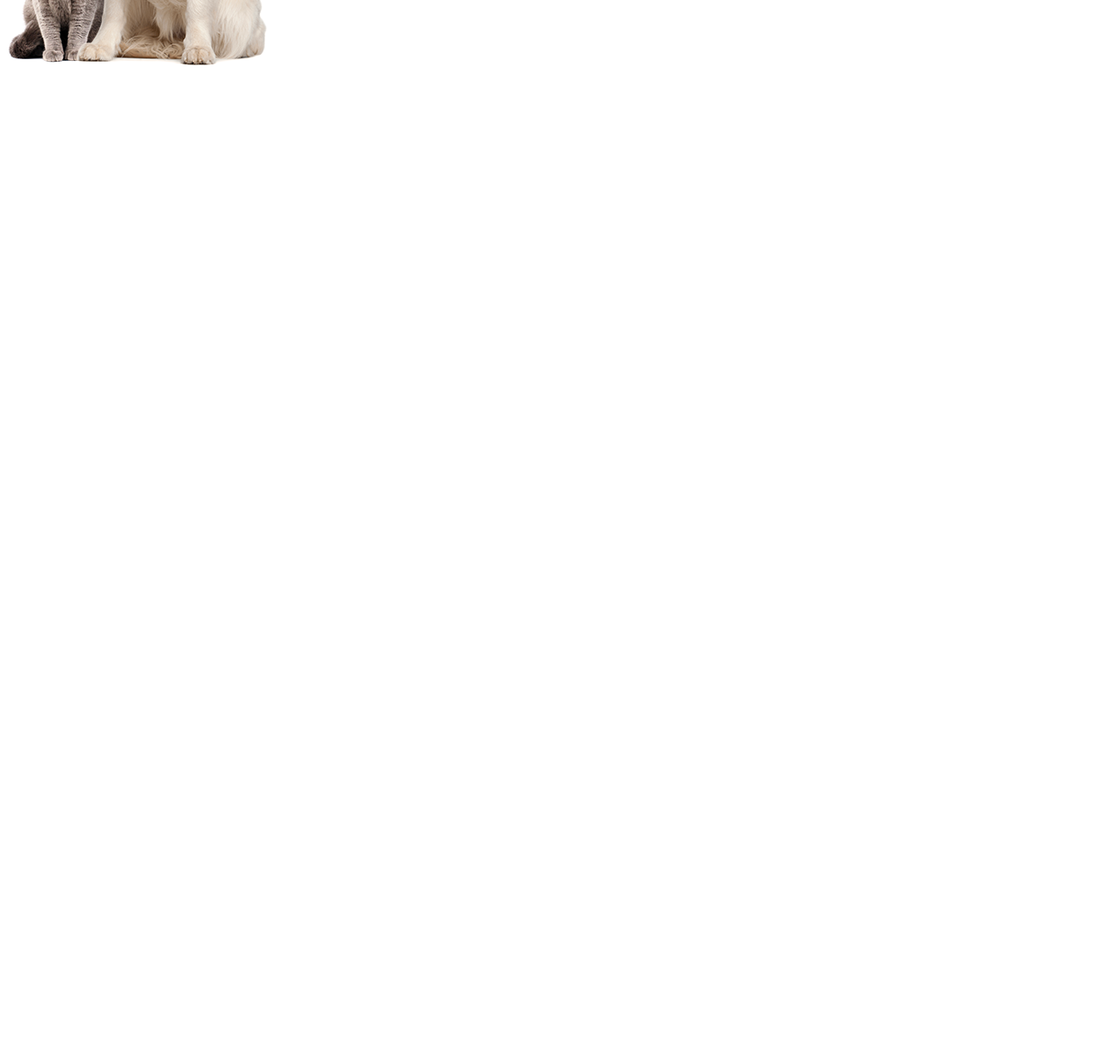
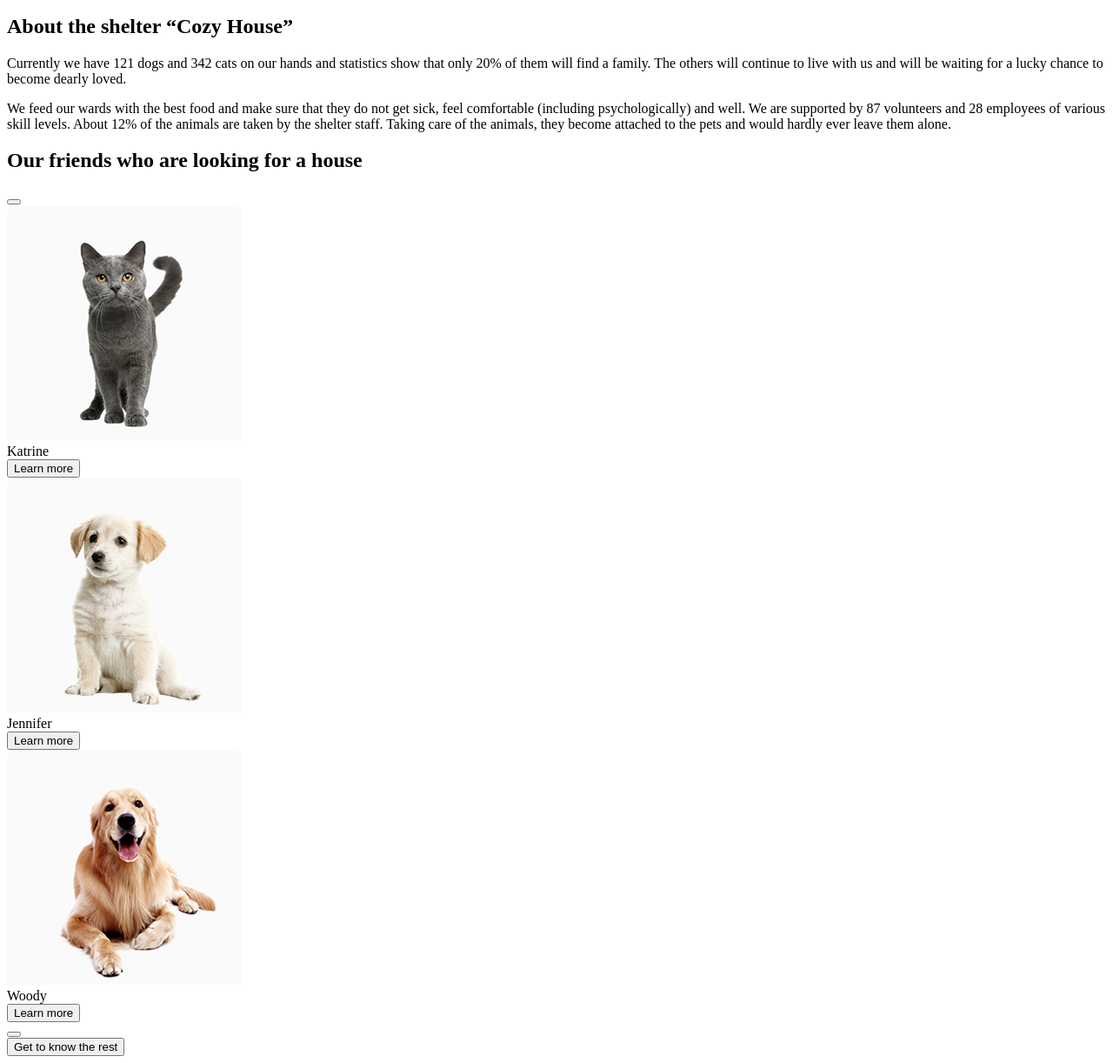
Before and after one commit to EinarStray/shelter, a plain HTML site: page index.html in a window 1280 px wide. Shown: the part 1455-2677 px from the top of the page at 87% size. Before the commit the page ends 1543 px from the top, so only its background shows below. Drawn offline with Linux system fonts and the light colour scheme.

Commit message:
feat: add pets section to index (Tue, Jun 09, 2026 03:17:24 PM)

```diff
--- a/index.html
+++ b/index.html
@@ -14,7 +14,22 @@
           <h1 class="logo__title">Cozy House</h1>
           <p class="logo__text">Shelter for pets in Boston</p>
         </div>
-        <div class="burger"></div>
+        <nav class="header__navigation">
+          <ul class="navigation">
+            <li class="navigation__link">
+              <a href="#about">About the shelter</a>
+            </li>
+            <li class="navigation__link">
+              <a href="./pets.html">Our pets</a>
+            </li>
+            <li class="navigation__link">
+              <a href="#help">Help the shelter</a>
+            </li>
+            <li class="navigation__link">
+              <a href="#footer">Contacts</a>
+            </li>
+          </ul>
+        </nav>
       </div>
       <div class="start-screen">
         <div class="start__content">
@@ -31,8 +46,11 @@
     </div>
   </header>
   <main>
-    <section class="about">
+    <section class="about" id="about">
       <div class="wrapper about__wrapper">
+        <div class="about__img">
+          <img src="./assets/img/about/about-pets.png" alt="">
+        </div>
         <div class="about__content">
           <h2 class="about__title">About the shelter
             “Cozy House”</h2>
@@ -42,12 +60,44 @@
             We are supported by 87 volunteers and 28 employees of various skill levels. About 12% of the animals are taken by the shelter staff.
             Taking care of the animals, they become attached to the pets and would hardly ever leave them alone.</p>
         </div>
-        <div class="about__img">
-          <img src="./assets/img/about/about-pets.png" alt="">
+      </div>
+    </section>
+    <section class="pets" id="pets">
+      <div class="wrapper pets__wrapper">
+        <div class="pets__content">
+          <h2 class="pets__title">Our friends who
+            are looking for a house</h2>
+          <div class="slider">
+            <button class="button button-left"></button>
+            <div class="slider__content">
+              <div class="card">
+                <div class="card__image">
+                  <img src="./assets/img/pets/pets-katrine.png" alt="Cat Katrine">
+                </div>
+                <div class="card__name">Katrine</div>
+                <button class="button card__button">Learn more</button>
+              </div>
+              <div class="card">
+                <div class="card__image">
+                  <img src="./assets/img/pets/pets-jennifer.png" alt="Dog Jennifer">
+                </div>
+                <div class="card__name">Jennifer</div>
+                <button class="button card__button">Learn more</button>
+              </div>
+              <div class="card">
+                <div class="card__image">
+                  <img src="./assets/img/pets/pets-woody.png" alt="Dog Woody">
+                </div>
+                <div class="card__name">Woody</div>
+                <button class="button card__button">Learn more</button>
+              </div>
+            </div>
+            <button class="button button-right"></button>
+          </div>
+          <button class="button">Get to know the rest</button>
         </div>
       </div>
     </section>
-    <section class=""></section>
     <section class=""></section>
     <section class=""></section>
   </main>
```
Also changed, not shown: assets/img/pets/pets-charly.png (added), assets/img/pets/pets-freddie.png (added), assets/img/pets/pets-scarlet.png (added), assets/img/pets/pets-sophia.png (added), assets/img/pets/pets-timmy.png (added).
